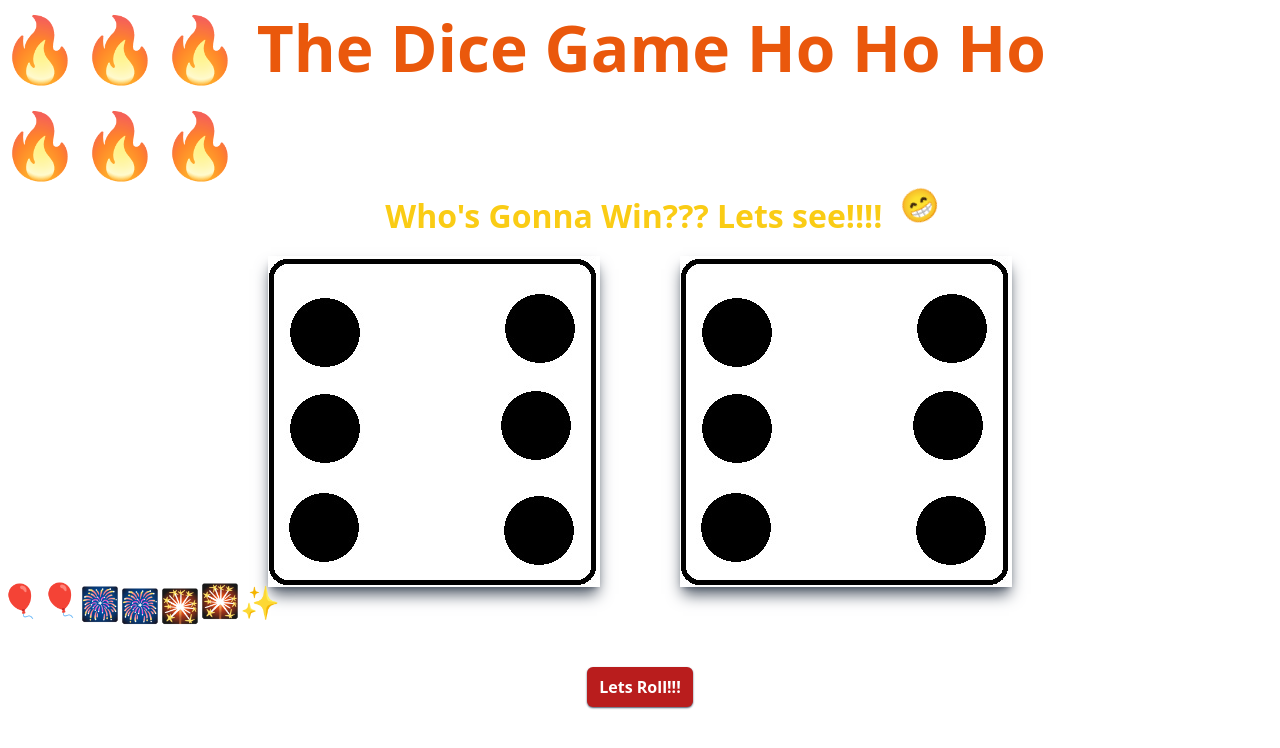
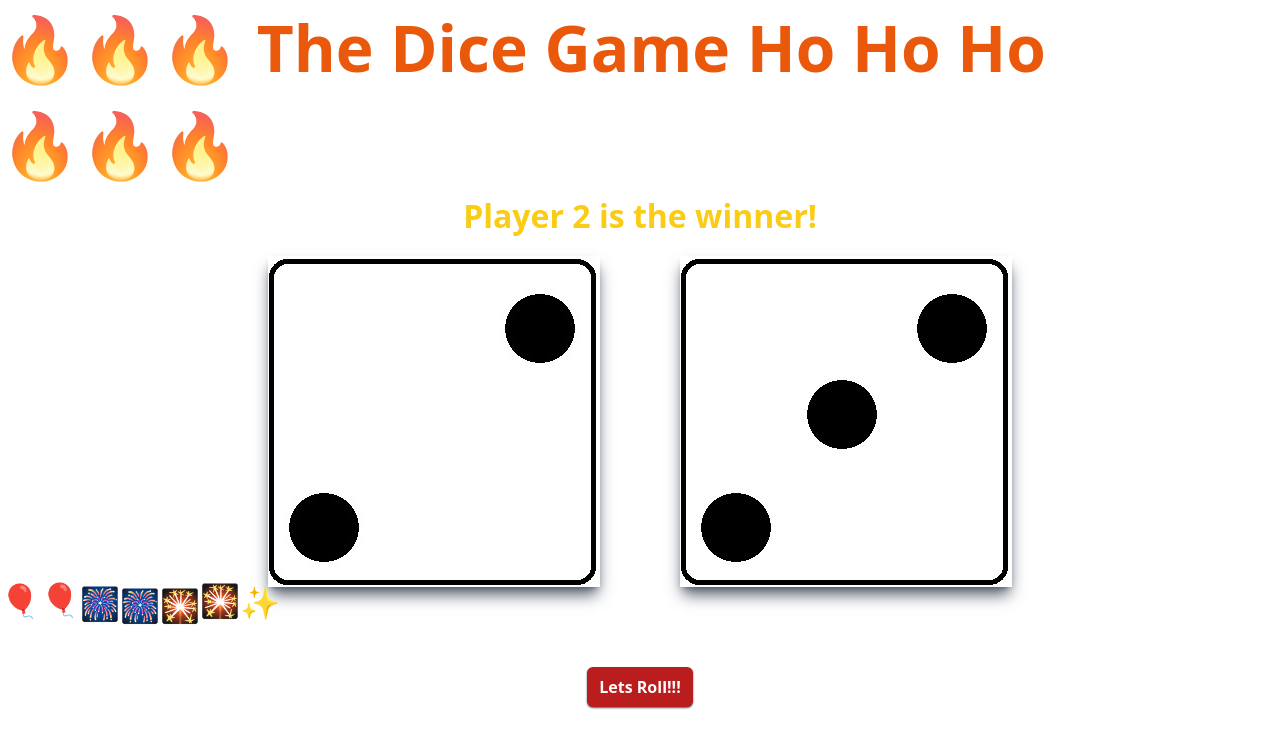
Before and after one commit to emrankhan3/dice_game, a plain HTML site: page index.html in a window 1280 px wide. Both pictures are taken after a click on the button "Lets Roll!!!". Drawn offline with Linux system fonts and the light colour scheme.

Commit message:
complete for now

```diff
--- a/ind.js
+++ b/ind.js
@@ -0,0 +1,22 @@
+ function roll(){
+    p1 = Math.floor(Math.random()*10000 %6 +1)
+    p2 = Math.floor(Math.random()*10000 %6 +1)
+    p = document.querySelector("h3")
+    if(p1>p2)p.innerHTML ="Player 1 is the winner!";
+
+    else if(p1<p2)p.innerHTML ="Player 2 is the winner!";
+
+    else p.innerHTML ="Draw!";
+    img1 = document.querySelector("#img1")
+
+    img2 = document.querySelector("#img2")
+
+    st1 = "img/"+p1+".jpg"
+    st2 = "img/"+p2+".jpg"
+    img1.src=st1;
+    img2.src=st2;
+
+
+
+
+}
--- a/index.html
+++ b/index.html
@@ -56,17 +56,18 @@ animation: bounce .7s infinite;
     </div>
 
     <div class="flex justify-center mt-4 ">
-        <div class="mr-10"><img class="hover:animate-spin shadow-lg shadow-gray-600" src="img/6.jpg" alt=""></div>
+        <div  class="mr-10"><img id="img1" class="hover:animate-spin shadow-lg shadow-gray-600" src="img/6.jpg" alt=""></div>
 
-        <div class="ml-10"><img class="hover:animate-spin shadow-lg shadow-gray-600" src="img/6.jpg" alt=""></div>
+        <div  class="ml-10"><img id="img2" class="hover:animate-spin shadow-lg shadow-gray-600" src="img/6.jpg" alt=""></div>
     </div>
+
 
     <div class="">
         <div class="loon l1">🎈</div><div class="loon l2">🎈</div><div class="loon l3">🎆</div><div class=" loon l4">🎆</div><div class="loon l5">🎇</div><div class="loon l6">🎇</div><div class="loon l7">✨</div>
     </div>
 
     <div class="flex mt-8 mb-3">
-        <button class="animate-pulse shadow-sm shadow-slate-600 bg-red-700 transition-all hover:-translate-y-2  hover:shadow-lg hover:shadow-slate-700 hover:bg-red-400 hover:text-red-800 rounded-md px-3 py-2 mx-auto text-white font-bold">Lets Roll!!!</button>
+        <button onclick="roll()" class="animate-pulse shadow-sm shadow-slate-600 bg-red-700 transition-all hover:-translate-y-2  hover:shadow-lg hover:shadow-slate-700 hover:bg-red-400 hover:text-red-800 rounded-md px-3 py-2 mx-auto text-white font-bold">Lets Roll!!!</button>
     </div>
 
     <script src="ind.js"></script>
```
